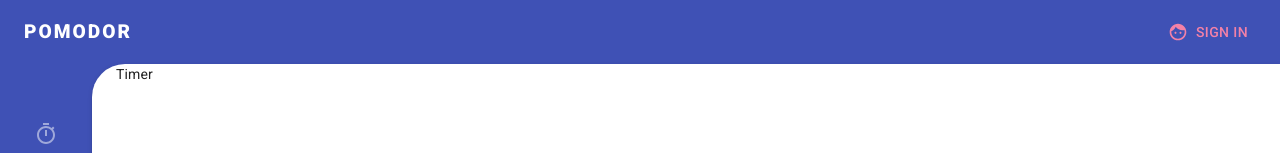
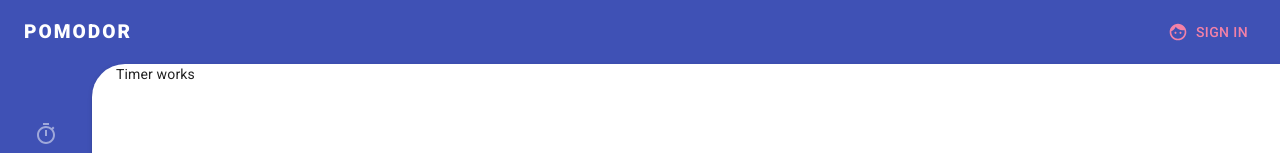
Before and after one commit to juZanette/PomodoroTimer, a React (Create React App) app: page /timer in a window 1280 px wide. Shown: the top 153 px of the page. Built offline with nearby package versions, Linux system fonts and the light colour scheme; no server answers.

Commit message:
:sparkles: Create scenes folders and components files

```diff
--- a/src/layout/MainContainer.js
+++ b/src/layout/MainContainer.js
@@ -3,6 +3,9 @@ import styled from 'styled-components'
 import Container from '@material-ui/core/Container'
 import { useTheme } from '@material-ui/core'
 import { Switch, Route, Redirect } from 'react-router-dom'
+import { Timer } from '../scenes/Timer/Timer'
+import { Stats } from '../scenes/Stats/Stats'
+import { Settings } from '../scenes/Settings/Settings'
 
 const BackLayer = styled.div`
   height: 100vh;
@@ -44,18 +47,10 @@ const MainContainer = () => {
             <Route exact path="/">
               <Redirect to="/timer" />
             </Route>
-
-            <Route path="/timer">
-              <div>Timer</div>
-            </Route>
-
-            <Route path="/stats">
-              <div>Stats</div>
-            </Route>
+            <Route path="/timer" component={Timer} />
+            <Route path="/stats" component={Stats} />
+            <Route path="/settings" component={Settings} />
           </Switch>
-          <Route path="/settings">
-            <div>Settings</div>
-          </Route>
         </Container>
       </FrontLayer>
     </BackLayer>
--- /dev/null
+++ b/src/scenes/Settings/Settings.js
@@ -0,0 +1,7 @@
+import React from 'react'
+
+const Settings = () => {
+  return <div>Settings works</div>
+}
+
+export { Settings }
--- /dev/null
+++ b/src/scenes/Stats/Stats.js
@@ -0,0 +1,7 @@
+import React from 'react'
+
+const Stats = () => {
+  return <div>Stats works</div>
+}
+
+export { Stats }
--- /dev/null
+++ b/src/scenes/Timer/Timer.js
@@ -0,0 +1,7 @@
+import React from 'react'
+
+const Timer = () => {
+  return <div>Timer works</div>
+}
+
+export { Timer }
```
